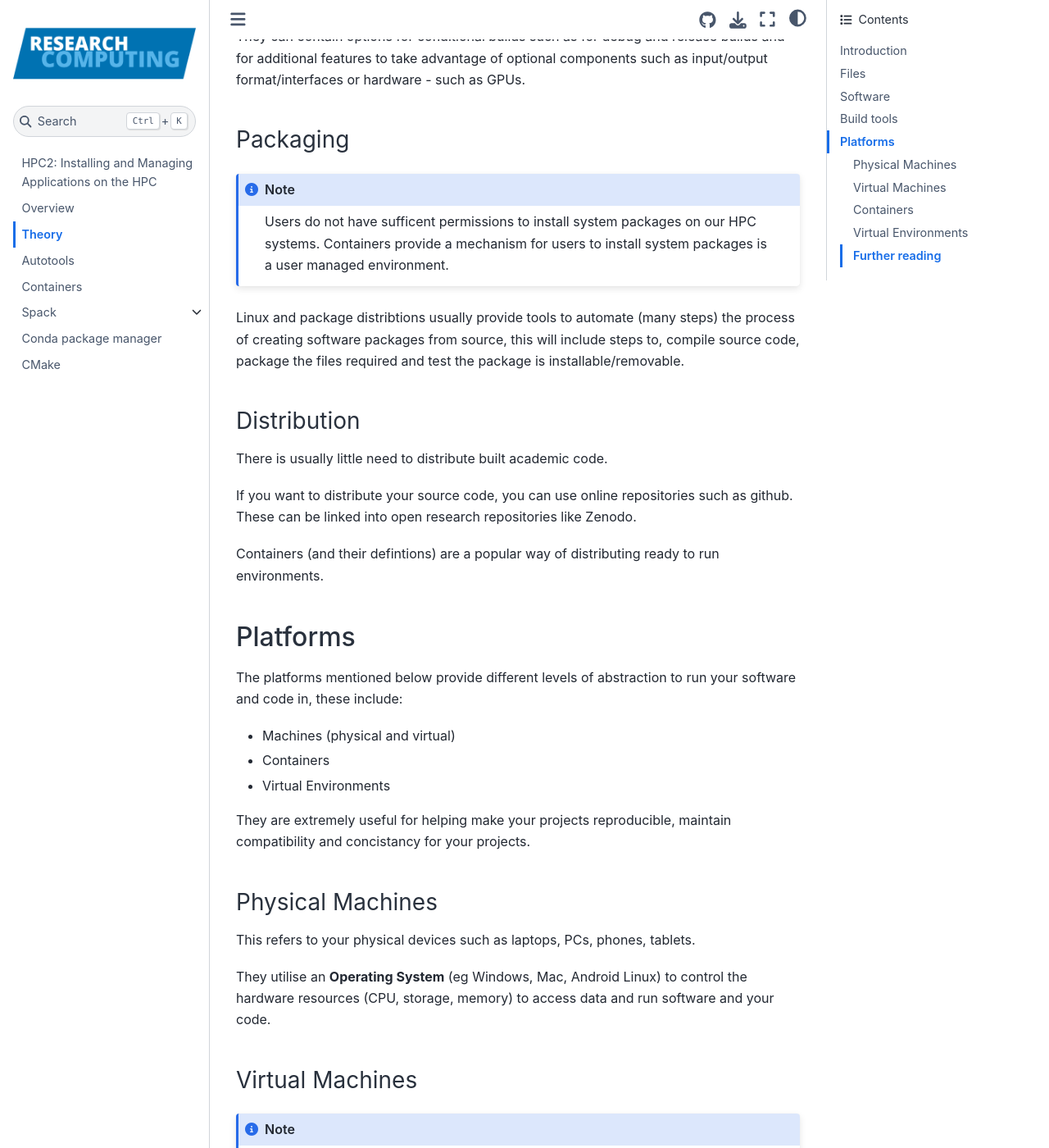
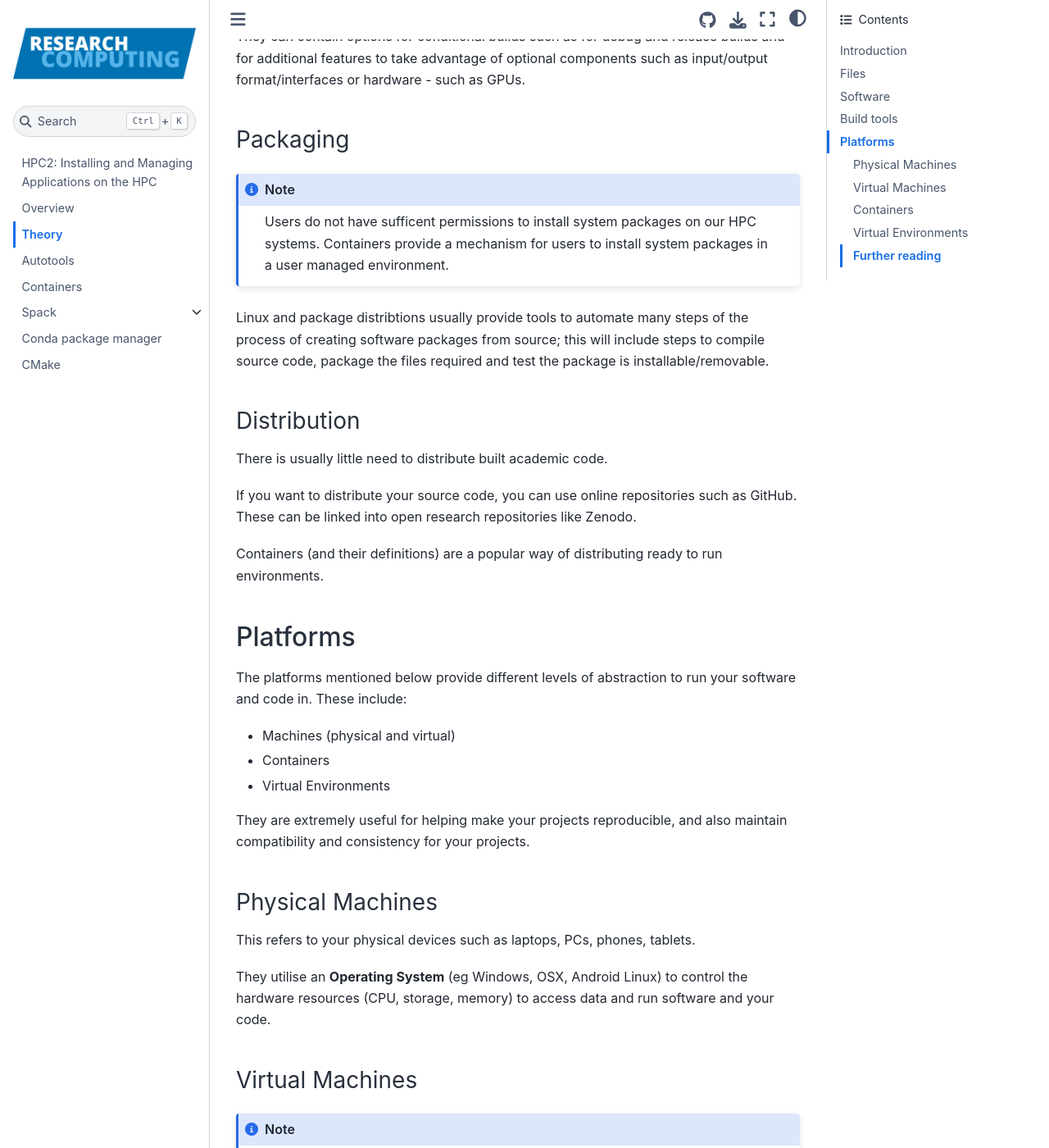
Before and after one commit to ARCTraining/hpc2-software, a Jupyter Book: the page built from book/course/theory.md, in a window 1280 px wide and 1400 px high, scrolled down 4086 px. Shown: the whole window at 82% size. Built offline with Jupyter Book 1.0.4 settings and Sphinx 7.4.7 and the Sphinx Book theme 1.1.4, drawn with Linux system fonts in a browser that asks for light colours; some of the changed text lies outside the part shown.

Commit message:
Apply suggestions from code review
Grammer and spellings

Co-authored-by: John Hodrien <J.H.Hodrien@leeds.ac.uk>

````diff
--- a/book/course/theory.md
+++ b/book/course/theory.md
@@ -73,9 +73,9 @@ Packages are archives (often compressed files like zip) and can contain any comb
 
 Packages are collected and maintained together as distributions (eg conda-forge).
 
-Packages managers keep track of the packages (and their versions/varients) available, installed and their dependencies.
+Package managers keep track of packages and all of their versions/variants, both installed and available to be installed, along with their dependencies.
 
-  they usually allow the following functionality:
+They usually allow the following functionality:
 
 * Searching (for both online repositories and installed)
 * Downloading from package repositories.
@@ -94,64 +94,64 @@ Build tools is a generic term for any programs and tools used to build software.
 
 Common buildtools :
 
-* autotools - is a set of build tools to help make portal Unix-like software.
-* cmake - is a cross platform build automation tool, to support the creation of configurations for build tools.
-* Make - the traditional unix/Linux build tool.
+* Autotools - is a set of build tools to help make portal Unix-like software.
+* CMake - is a cross platform build automation tool, to support the creation of configurations for build tools.
+* Make - the traditional Unix/Linux build tool.
 
 ### Compilers
 
 A compiler is a program which translates source code written in a programming language into target code. This is typically into machine code to create an executable program.
 
-ARC3 and ARC3 have the [intel](https://arcdocs.leeds.ac.uk/software/compilers/intel.html) compiler set as default, with the [GNU](https://arcdocs.leeds.ac.uk/software/compilers/gnu.html) and [LLVM](https://arcdocs.leeds.ac.uk/software/compilers/llvm.html) compilers being popular alternatives available on the module system.
+ARC3 and ARC4 have the [Intel](https://arcdocs.leeds.ac.uk/software/compilers/intel.html) compiler set as default, with the [GNU](https://arcdocs.leeds.ac.uk/software/compilers/gnu.html) and [LLVM](https://arcdocs.leeds.ac.uk/software/compilers/llvm.html) compilers being popular alternatives available on the module system.
 
 #### Interpreters
 
-An interpreter compiles and executes source code directly. They generall runs code slower than a compiled executable as it has to compile code every time the code is run, but there are optimisations such as bytecode compilation and caching that can vastly improve performance.
+An interpreter reads and executes source code directly. They generally runs code slower than a compiled executable as it has to compile code every time the code is run, but there are optimisations such as bytecode compilation and caching that can vastly improve performance.
 
-Python is a popular interpretated language and the most common interpretor is the default, [CPython](https://en.wikipedia.org/wiki/CPython).
+Python is a popular interpreted language and the most common interpreter is the default, [CPython](https://en.wikipedia.org/wiki/CPython).
 
 Some languages are capable of being compiled or run through an interpreter.
 
 ### Build Configuration
 
-Tools like cmake can be used to create different platform specific for different build tools configurations.
+Tools like CMake can be used to create different platform specific for different build tools configurations.
 
 Configuration files usually contain locations of the source code, output locations, of existing components (libraries, assets such as help documentation, data).
 
-They can contain options for conditional builds such as for debug and release builds and for additional features to take advantage of optional components  such as input/output format/interfaces or hardware - such as GPUs.
+They can contain options for conditional builds such as for debug and release builds and for additional features to take advantage of optional components such as input/output format/interfaces or hardware - such as GPUs.
 
 ### Packaging
 
 ```{Note}
 Users do not have sufficent permissions to install system packages on our HPC systems.
-Containers provide a mechanism for users to install system packages is a user managed environment.
+Containers provide a mechanism for users to install system packages in a user managed environment.
 ```
 
-Linux and package distribtions usually provide tools to automate (many steps) the process of creating software packages from source, this will include steps to, compile source code, package the files required  and test the package is installable/removable.
+Linux and package distribtions usually provide tools to automate many steps of the process of creating software packages from source; this will include steps to compile source code, package the files required and test the package is installable/removable.
 
 ### Distribution
 
 There is usually little need to distribute built academic code.
 
-If you want to distribute your source code, you can use online repositories such as github. These can be linked into open research repositories like Zenodo.
+If you want to distribute your source code, you can use online repositories such as GitHub. These can be linked into open research repositories like Zenodo.
 
-Containers (and their defintions) are a popular way of distributing ready to run environments.
+Containers (and their definitions) are a popular way of distributing ready to run environments.
 
 ## Platforms
 
-The platforms mentioned below provide different levels of abstraction to run your software and code in, these include:
+The platforms mentioned below provide different levels of abstraction to run your software and code in.  These include:
 
 * Machines (physical and virtual)
 * Containers
 * Virtual Environments
 
-They are extremely useful for helping make your projects reproducible, maintain compatibility and concistancy for your projects.
+They are extremely useful for helping make your projects reproducible, and also maintain compatibility and consistency for your projects.
 
 ### Physical Machines
 
 This refers to your physical devices such as laptops, PCs, phones, tablets.
 
-They utilise an **Operating System** (eg Windows, Mac, Android Linux) to control the hardware resources (CPU, storage, memory) to access data and run software and your code.
+They utilise an **Operating System** (eg Windows, OSX, Android Linux) to control the hardware resources (CPU, storage, memory) to access data and run software and your code.
 
 ### Virtual Machines
 
````
Also changed, not shown: other parts of book/course/theory.md (+12 -12 lines), book/course/hpc-recap-not-needed.md (+13 -13 lines).
